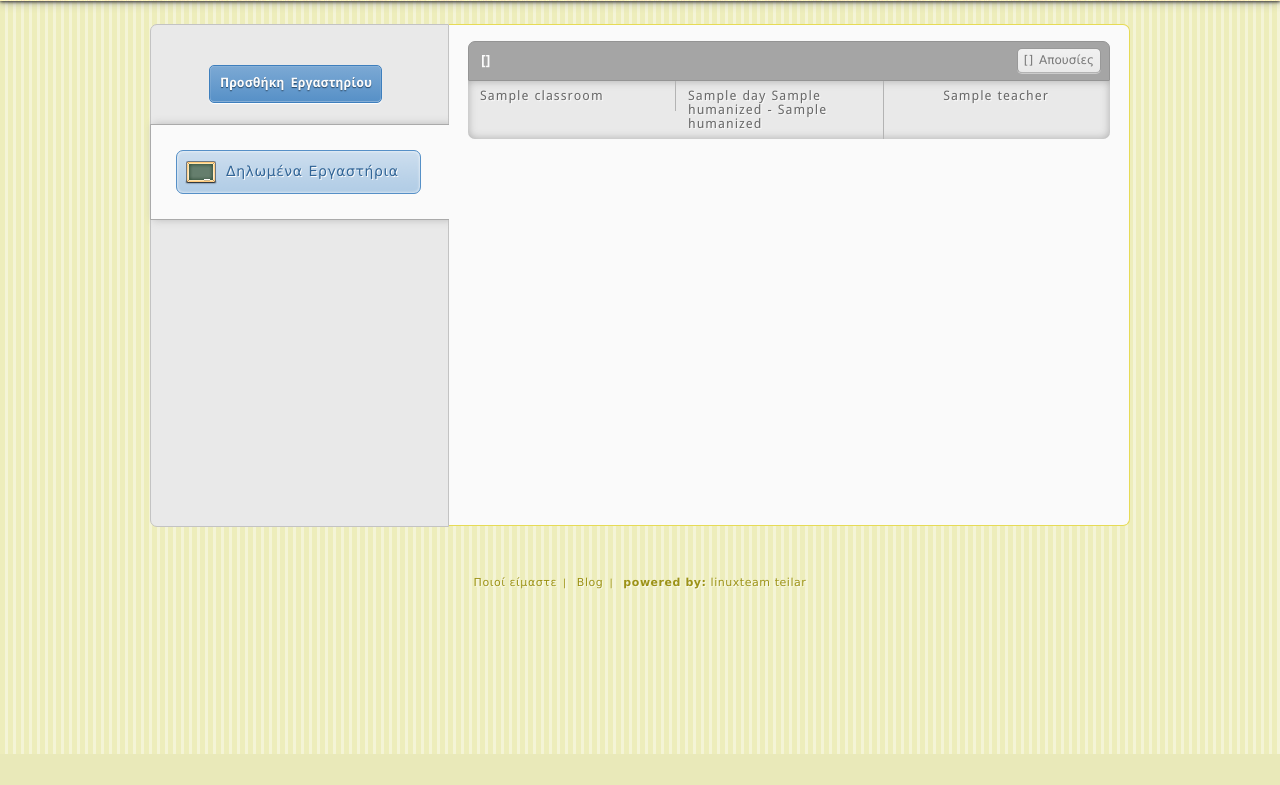
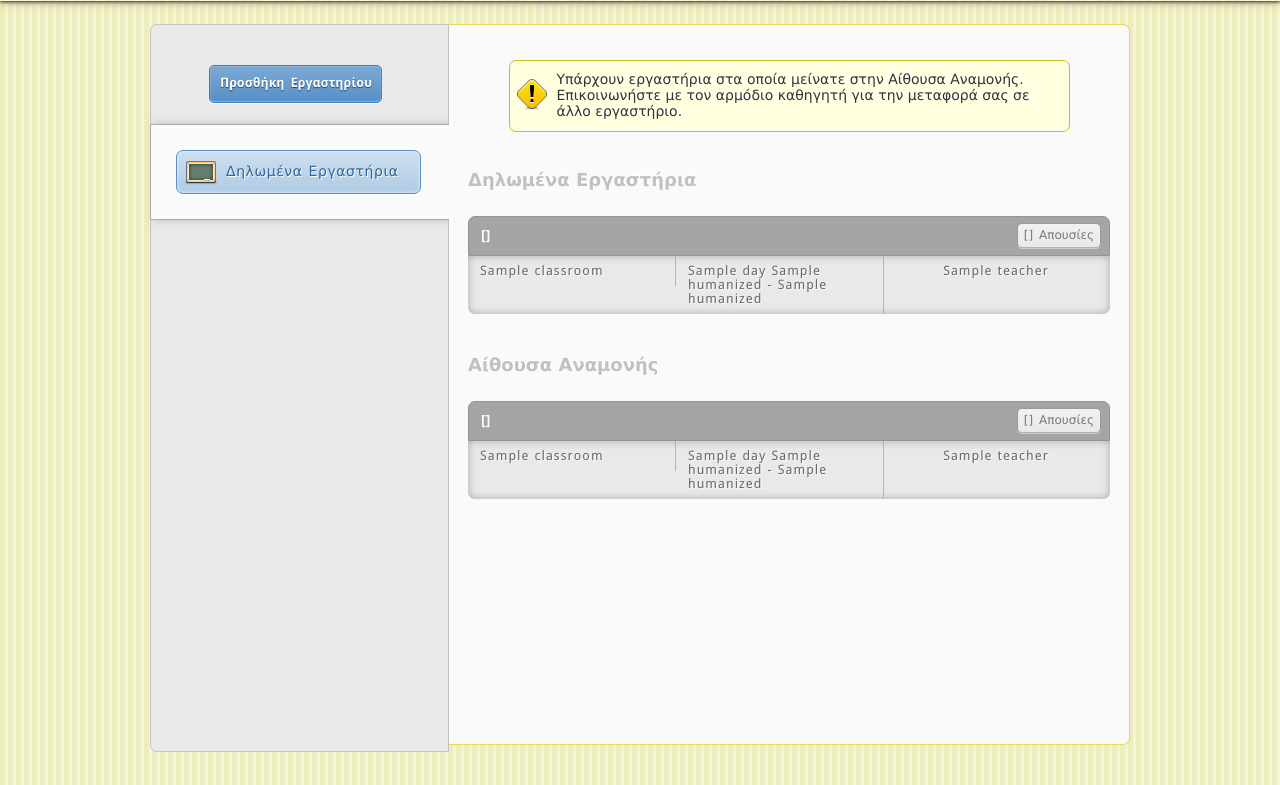
Before and after one commit to gtsiokos/diogenis, a Django app: template templates/students/labs.html in a window 1280 px wide. Shown: the part 46-831 px from the top of the page. Before the commit the page ends 800 px from the top, so only its background shows below. Run offline with Django 3.2, Linux system fonts and the light colour scheme; the template is opened without the code that fills it: most values are stand-ins (such as "Sample title", 1, 10 or a date in 2020); some libraries are stand-ins or nearby versions.

Commit message:
[Added] student notification for pending lab requests

```diff
--- a/common/static/ui.students.css
+++ b/common/static/ui.students.css
@@ -7,6 +7,14 @@
 	#FFF1BF
 
 */
+
+div.logged h3 {
+	float: left;
+	margin: 16px 8px 10px 19px;
+	font: bold 18px/1.1 Verdana, Arial, Helvetica, sans-serif;
+	color: #c1c1c1;
+	text-shadow: 1px -1px 0 #fff;
+}
 
 div.logged dl.labs {
 	float: left; width: 640px;
--- a/templates/students/labs.html
+++ b/templates/students/labs.html
@@ -4,9 +4,21 @@
 
 <div id="content" class="logged">
 	{{ block.super }}
-	{% if subscriptions %}
+	{% if not subscriptions.verified and not subscriptions.in_transit %}
+	<div id="ui-messages">
+		<p class="warning">Δεν έχετε προσθέσει τα εργαστήρια σας στον Διογένη</p>
+	</div>
+	{% else %}
+	    {% if subscriptions.in_transit %}
+	    <div id="ui-messages">
+    		<p class="warning">Υπάρχουν εργαστήρια στα οποία μείνατε στην Αίθουσα Αναμονής. Επικοινωνήστε με τον αρμόδιο καθηγητή για την μεταφορά σας σε άλλο εργαστήριο.</p>
+	    </div>
+	    {% endif %}
+	{% endif %}
+	{% if subscriptions.verified %}
+	    <h3>Δηλωμένα Εργαστήρια</h3>
 		<dl class="labs">
-		{% for subscription in subscriptions %}
+		{% for subscription in subscriptions.verified %}
 			<dt>
 			    {{ subscription.lesson }}
 			    {% if subscription.absences.value %}
@@ -22,10 +34,26 @@
 			</dd>
 		{% endfor %}
 		</dl>
-	{% else %}
-	<div id="ui-messages">
-		<p class="warning">Δεν έχετε προσθέσει τα εργαστήρια σας στον Διογένη</p>
-	</div>
+	{% endif %}
+	{% if subscriptions.in_transit %}
+	    <h3>Αίθουσα Αναμονής</h3>
+		<dl class="labs">
+		{% for subscription in subscriptions.in_transit %}
+			<dt>
+			    {{ subscription.lesson }}
+			    {% if subscription.absences.value %}
+			        <span class="absences {{subscription.absences.importance}}">
+			        {{subscription.absences.value}} Απουσί{{ subscription.absences.value|pluralize:"α,ες" }}
+			        </span>
+			    {% endif %}
+			 </dt>
+			<dd>
+				<span class="lab-name">{{ subscription.classroom }}</span>
+				<span class="lab-date">{{ subscription.day }} {{ subscription.hour.start.humanized }} - {{ subscription.hour.end.humanized }}</span>
+				<span class="teacher-name">{{ subscription.teacher }}</span>
+			</dd>
+		{% endfor %}
+		</dl>
 	{% endif %}
 </div>
 
```
Also changed, not shown: students/models.py (+19 -11 lines).
